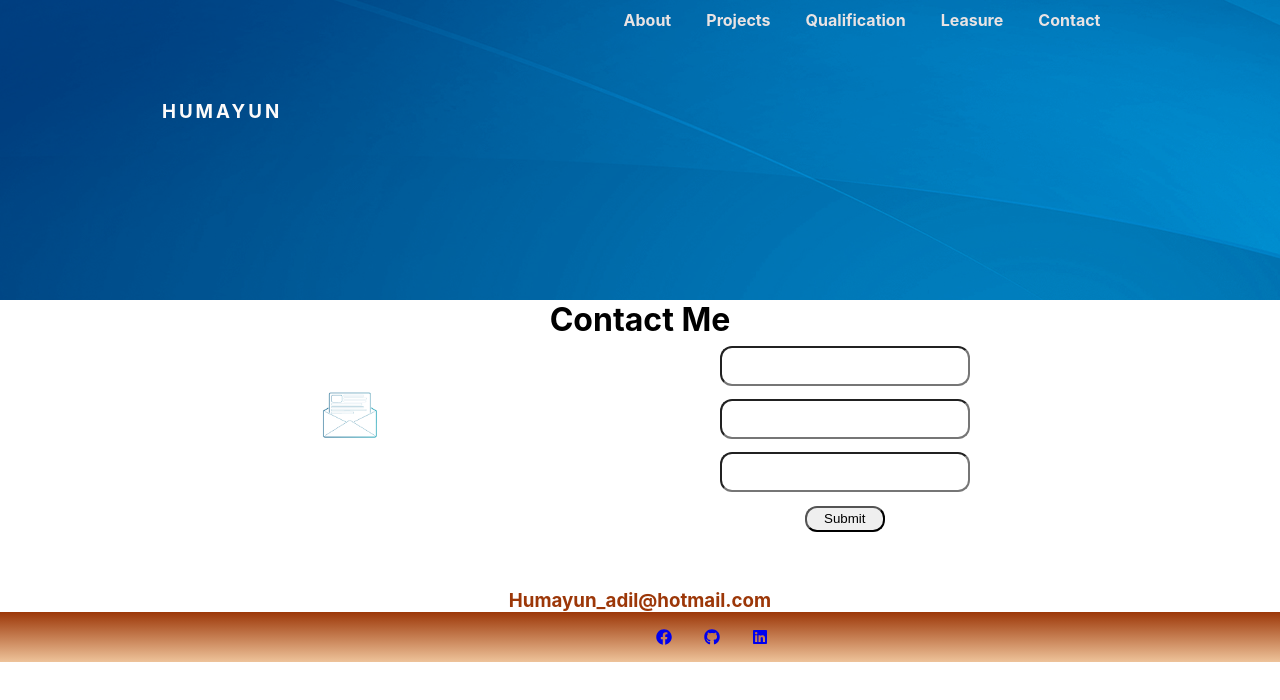
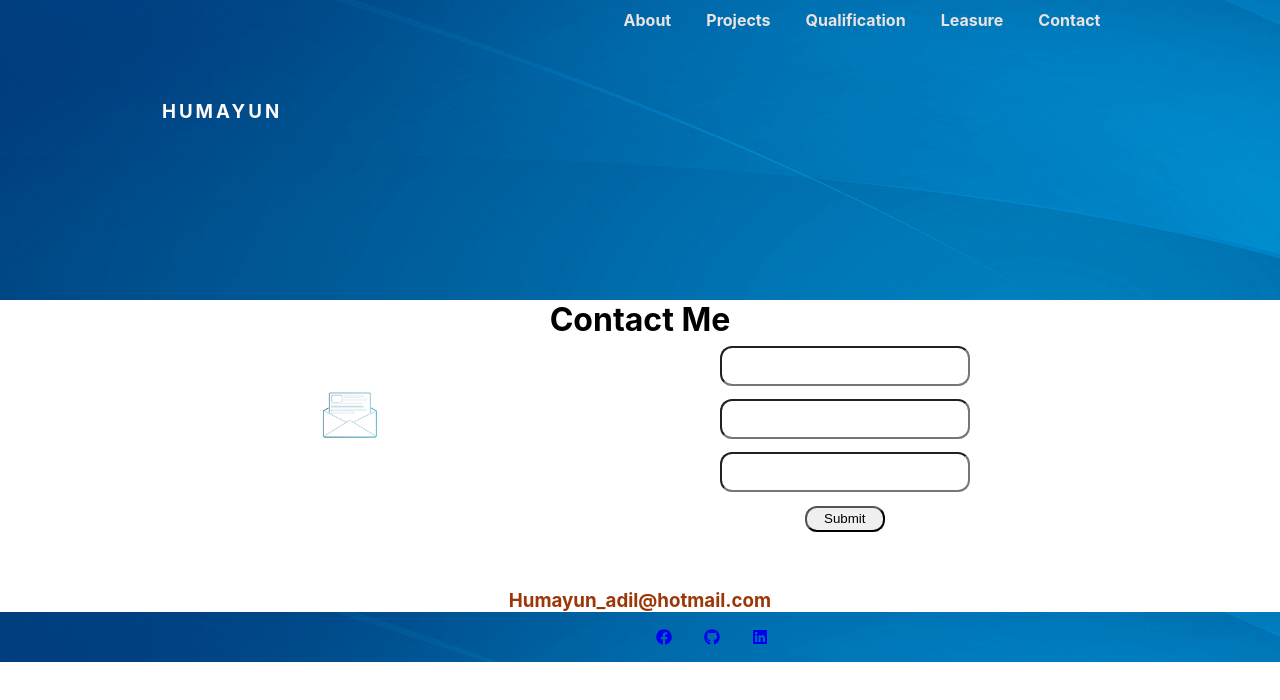
Before and after one commit to humayunadilshahzad/humayunadilshahzad.github.io, a React (Create React App) app: page /contact in a window 1280 px wide. Shown: the top 700 px of the page. Built offline with nearby package versions, Linux system fonts and the light colour scheme.

Commit message:
footer updated

```diff
--- a/src/components/footer/footer.css
+++ b/src/components/footer/footer.css
@@ -5,7 +5,9 @@
     align-items: center ;
     text-align: center;
     justify-content: space-around;
-    background:linear-gradient(to bottom ,#9c3708 , #eec39a);
+    background-image:url(../../images/blue-bg.jpg) ;
+
+    /* background:linear-gradient(to bottom ,#9c3708 , #eec39a); */
 }
 
 .linkstyle{
```
